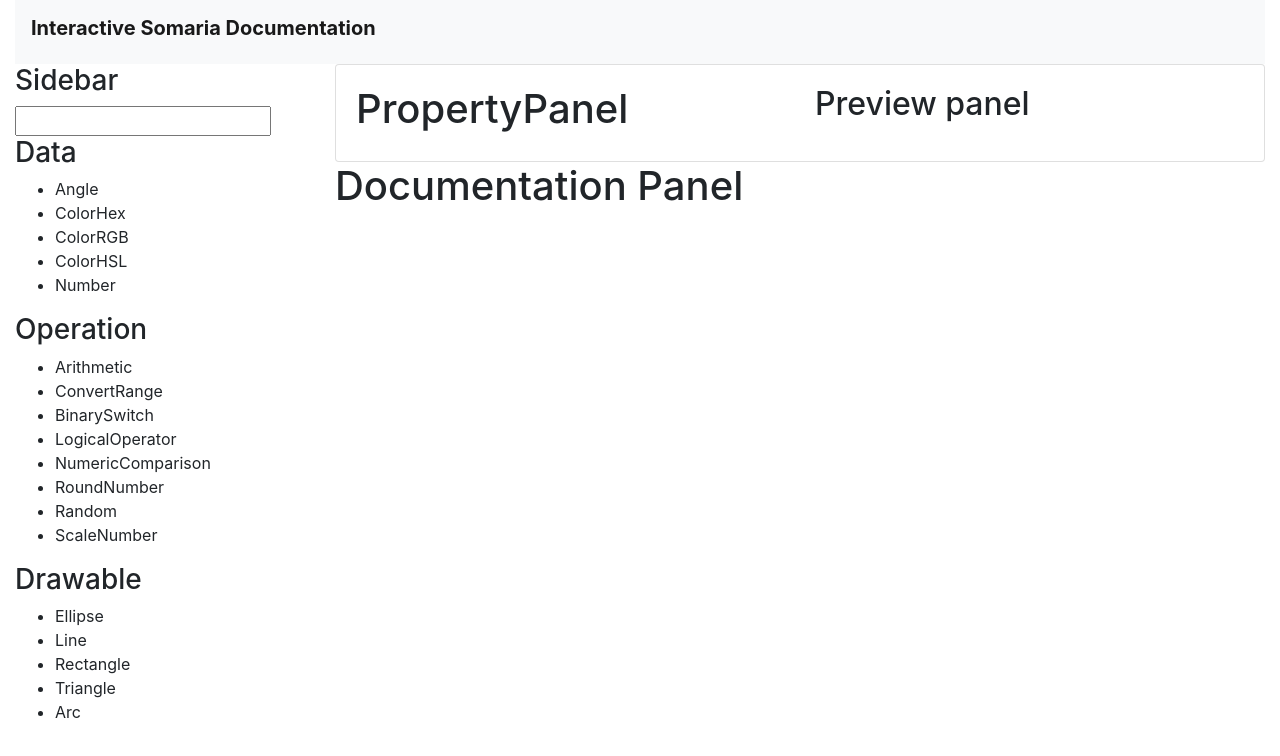
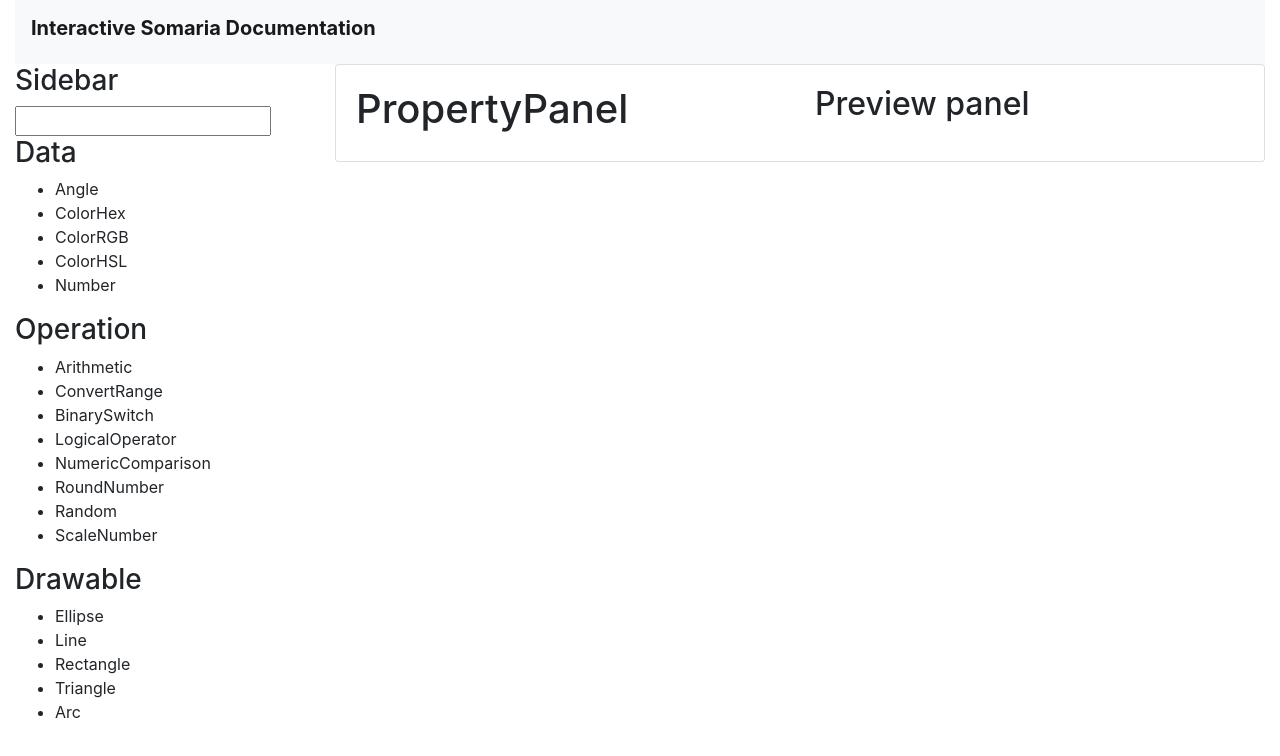
Before and after one commit to mdduran/interactive-somaria-documentation, a Vue app: page / in a window 1280 px wide. Shown: the top 756 px of the page. Built offline with nearby package versions, Linux system fonts and the light colour scheme.

Commit message:
Documentation panel loads block type name on click

```diff
--- a/src/components/DocumentationPanel.vue
+++ b/src/components/DocumentationPanel.vue
@@ -1,5 +1,5 @@
 <template>
-	<h1> Documentation Panel </h1>
+	<h1> {{this.$store.getters.getCurrentBlockType.label}} </h1>
 </template>
 
 <script>
--- a/src/components/SidebarCategory.vue
+++ b/src/components/SidebarCategory.vue
@@ -2,7 +2,7 @@
 	<div>
 		<h3 class="category-title"> {{this.title}} </h3>
 		<ul>
-			<li v-for="entry in types" v-bind:key="entry[0]"> {{entry[0]}} </li>
+			<li class="block-type" v-for="entry in types" v-bind:key="entry[0]" @click="setBlockType(entry[1])"> {{entry[0]}} </li>
 		</ul>
 	</div>
 </template>
@@ -15,6 +15,18 @@ export default {
 		return {
 			types: Array.from(this.blockTypes)
 		}
+	},
+	methods: {
+		setBlockType( key ) {
+			this.$store.commit('setCurrentBlockType', key);
+		}
 	}
 }
 </script>
+
+<style>
+	.block-type:hover {
+		cursor: pointer;
+		text-decoration: underline;
+	}
+</style>
--- /dev/null
+++ b/src/store.js
@@ -0,0 +1,20 @@
+import Vue from 'vue'
+import Vuex from 'vuex'
+
+Vue.use(Vuex)
+
+export default new Vuex.Store({
+	state: {
+		currentBlockType: {}
+	},
+	mutations: {
+		setCurrentBlockType: (state, blockType) => {
+			state.currentBlockType = blockType;
+		}
+	},
+	getters: {
+		getCurrentBlockType: state => {
+			return state.currentBlockType;
+		}
+	}
+});
```
Also changed, not shown: src/main.js (+7 -3 lines).
